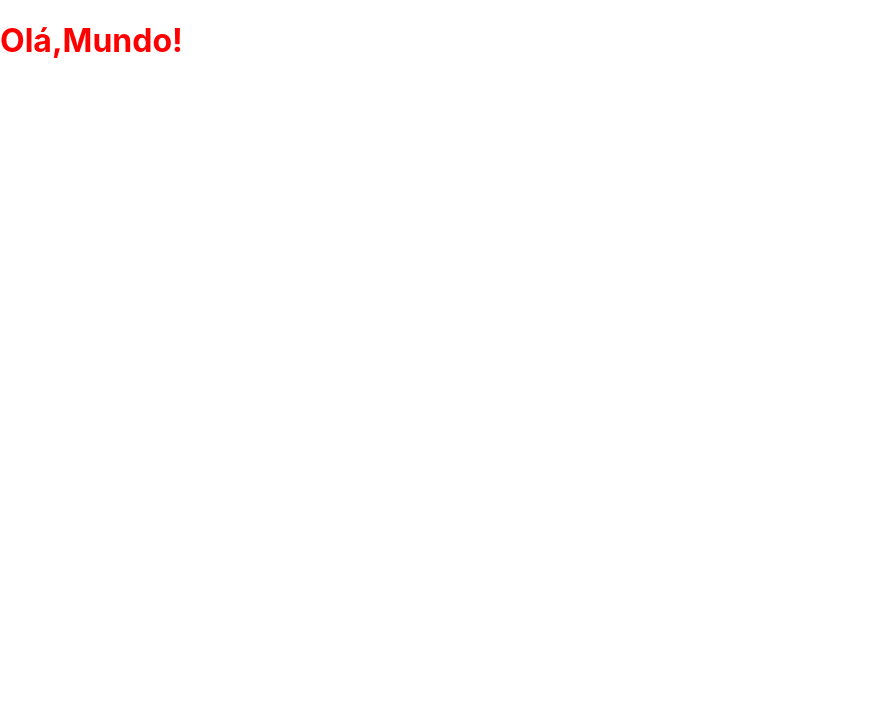
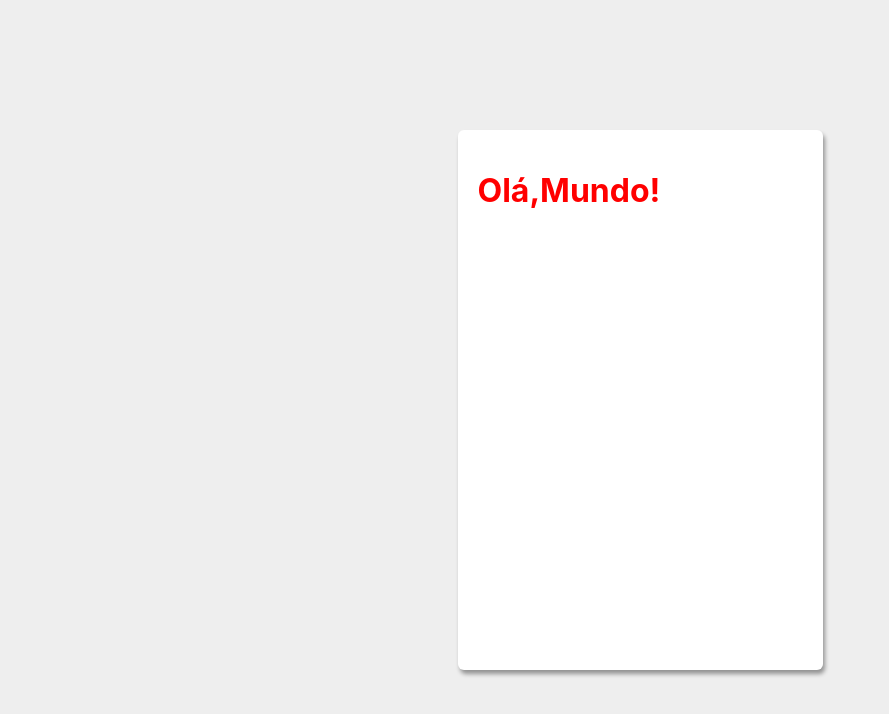
Before and after one commit to jlima32/atv-adivinhe-numero-react, a JavaScript app: page / in a window 1280 px wide. Shown: the top 714 px of the page, without its empty margins (0-889 px from the left). Built offline with nearby package versions, Linux system fonts and the light colour scheme; the HTML template or start-up script is replaced by a standard one.

Commit message:
style: index

```diff
--- a/src/index.css
+++ b/src/index.css
@@ -1,11 +1,30 @@
 body {
   margin: 0;
+  padding: 0;
+  box-sizing: border-box;
   font-family: -apple-system, BlinkMacSystemFont, 'Segoe UI', 'Roboto', 'Oxygen',
     'Ubuntu', 'Cantarell', 'Fira Sans', 'Droid Sans', 'Helvetica Neue',
     sans-serif;
   -webkit-font-smoothing: antialiased;
   -moz-osx-font-smoothing: grayscale;
+  background-color: #EEE;
+  width: 100vw;
+  height: 100vh;
+  display: flex;
+  justify-content: center;
+  align-items: center;
 }
+
+#root{
+  margin: 20px;
+  background-color: #FFF;
+  border-radius: 6px;
+  width: 325px;
+  min-height: 500px;
+  padding: 20px;
+  box-shadow: 2.0px 4.0px 4.0px hsl(0deg 0% 0% / 0.38);
+}
+
 
 code {
   font-family: source-code-pro, Menlo, Monaco, Consolas, 'Courier New',
```
